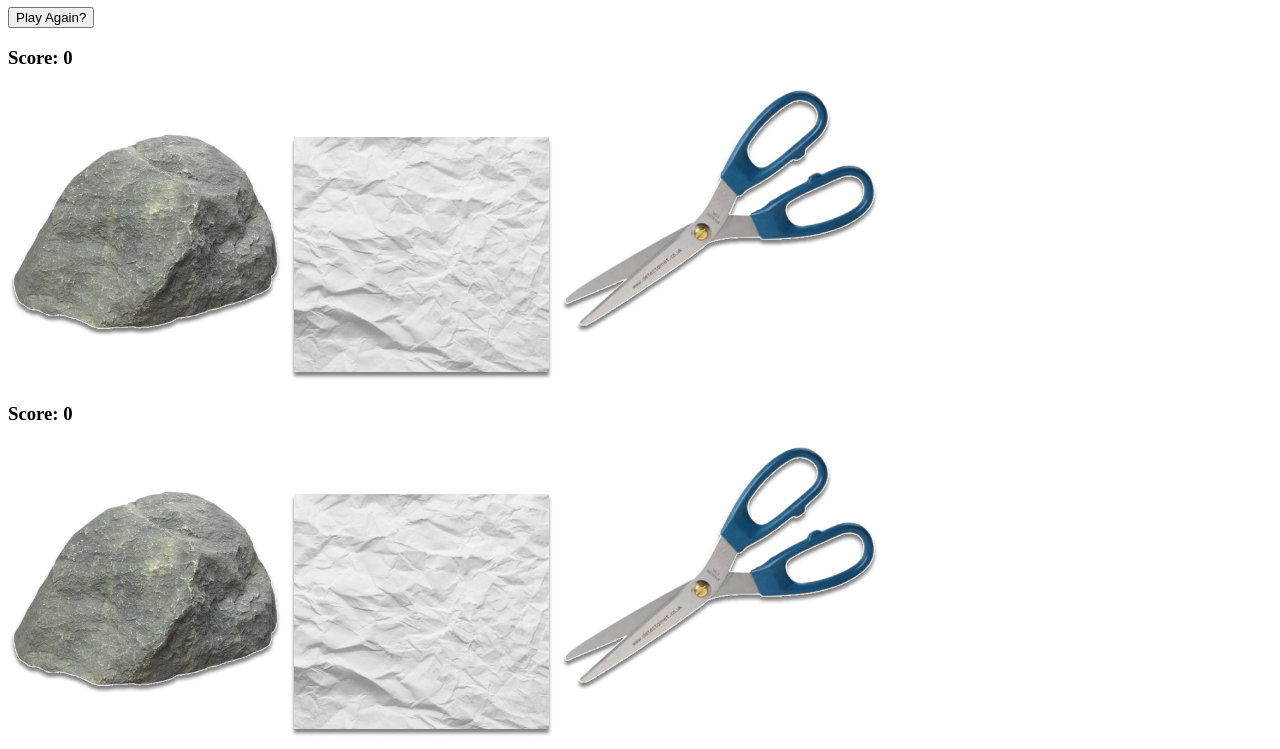
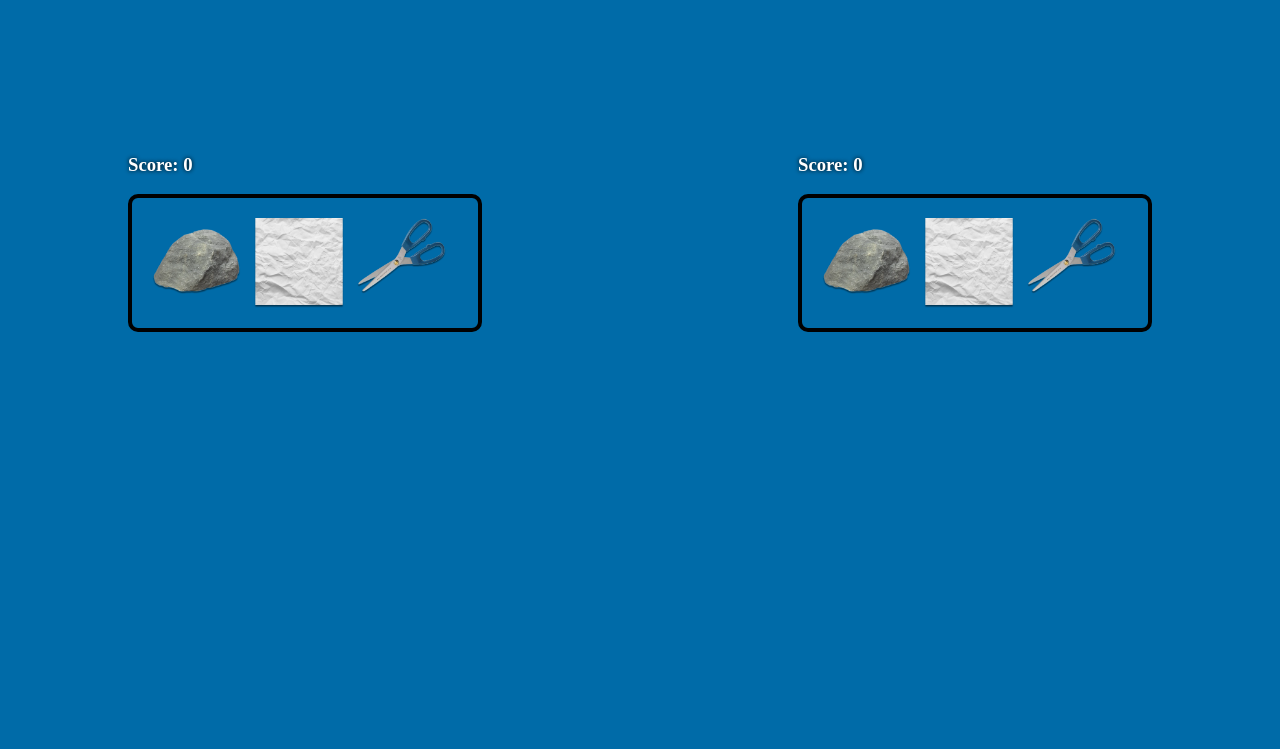
Before and after one commit to rosmildoLopes/rock-paper-scissors, a plain HTML site: page index.html in a window 1280 px wide. Shown: the part 73-822 px from the top of the page. Drawn offline with Linux system fonts and the light colour scheme.

Commit message:
style the game with css

```diff
--- a/index.html
+++ b/index.html
@@ -3,18 +3,19 @@
   <head>
     <meta charset="UTF-8" />
     <meta http-equiv="X-UA-Compatible" content="IE=edge" />
-    <meta name="viewport" content="width=device-width, initial-scale=1.0" />
+    <meta name="viewport" content="width=device-width, initial-scale=1.0, maximum-scale=1" />
     <title>Rock Paper Scissors with UI</title>
-    <link rel="stylesheet" href="styles.css" />
+    <link rel="stylesheet" href="style.css" />
   </head>
   <body>
     <div class="score">
-      <h1 class="ties">Ties: 0</h1>
+      <h2 class="ties">Ties: 0</h2>
     </div>
     <div class="winnerDiv">
       <h1 class="winner"></h1>
       <button class="reset" onclick="resetGame()">Play Again?</button>
     </div>
+    <div class="choices">
       <div class="playerSection">
         <h3 class="playerChoice"></h3>
         <h3 class="playerScore">Score: 0</h3>
@@ -38,6 +39,8 @@
           <img src="./images/scissors.png" alt="Scissors" class="scissors" />
         </div>
       </div>
+    </div>
+
   </body>
   <script src="script.js"></script>
 </html>
--- a/style.css
+++ b/style.css
@@ -1,3 +1,76 @@
+
+
+body {
+  display: flex;
+  flex-direction: column;
+  align-items: center;
+  background: rgb(0, 107, 168);
+  height: 100vh;
+  overflow: hidden;
+  color: white;
+  text-shadow: 0 0 4px black;
+}
+
+.choices {
+  display: flex;
+  width: 80vw;
+  margin-top: 200px;
+  position: absolute;
+  z-index: 1;
+  justify-content: space-between;
+}
+
+.playerImgs,
+.computerImgs {
+  display: flex;
+  justify-content: space-between;
+  width: auto;
+  padding: 20px;
+  border: solid black 4px;
+  border-radius: 10px;
+  max-height: 90px ;
+}
+
+img {
+  height: 90px;
+  width: 90px;
+  margin-right: 12px;
+}
+
+.pImg:hover {
+  cursor: pointer;
+  width: 110px;
+  height: 110px;
+}
+
+.active {
+  cursor: pointer;
+  width: 110px;
+  height: 110px;
+}
+
+.winner {
+  width: 100%;
+}
+
 .reset {
   display: none;
+  justify-content: center;
+  align-items: center;
+  width: 200px;
+  height: 60px;
+  background-color: rgba(0, 255, 255, 0.507);
+  color: black;
+  font-size: x-large;
+  border: 1px solid black;
+  border-radius: 5px;
 }
+
+.reset:hover {
+  cursor: pointer;
+}
+.winnerDiv {
+  display: flex;
+  flex-direction: column;
+  align-items: center;
+}
```
Lines whose indentation alone changed are shown as unchanged.
